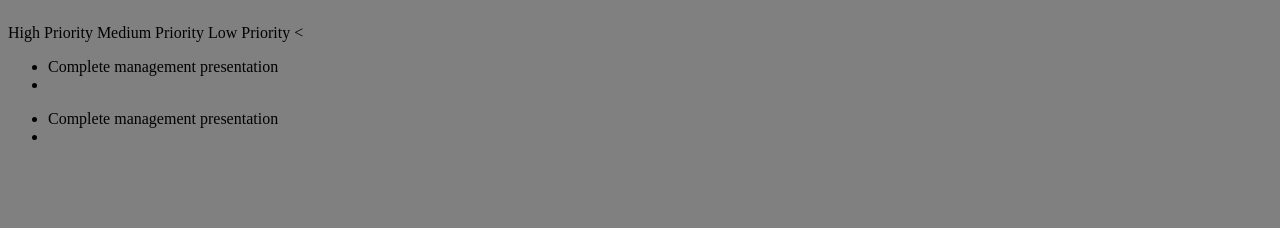
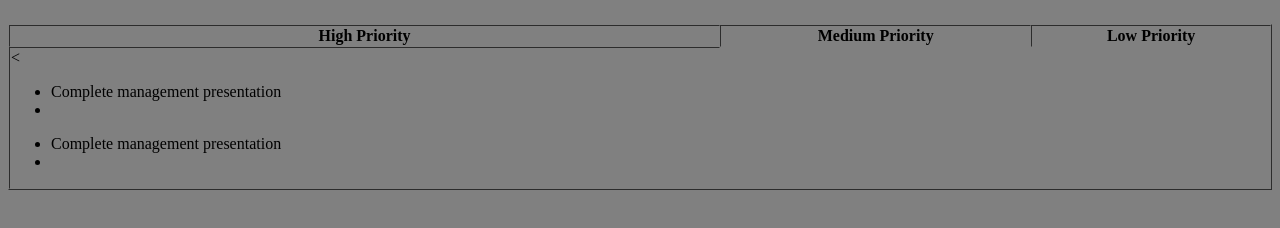
Before and after one commit to browmo01/browmo01.github.io, a plain HTML site: page todo.html in a window 1280 px wide. Shown: the part 58-286 px from the top of the page. Drawn offline with Linux system fonts and the light colour scheme.

Commit message:
table edits

```diff
--- a/todo.html
+++ b/todo.html
@@ -1,6 +1,7 @@
 <html>
 <link rel="stylesheet" href="todo.css" type="text/css">
 <h1>My To-Do List</h1>
+<table width='100%' border=1px cellspacing=0>
 <tr>
 	<th>High Priority</th>
 	<th>Medium Priority</th>
```
